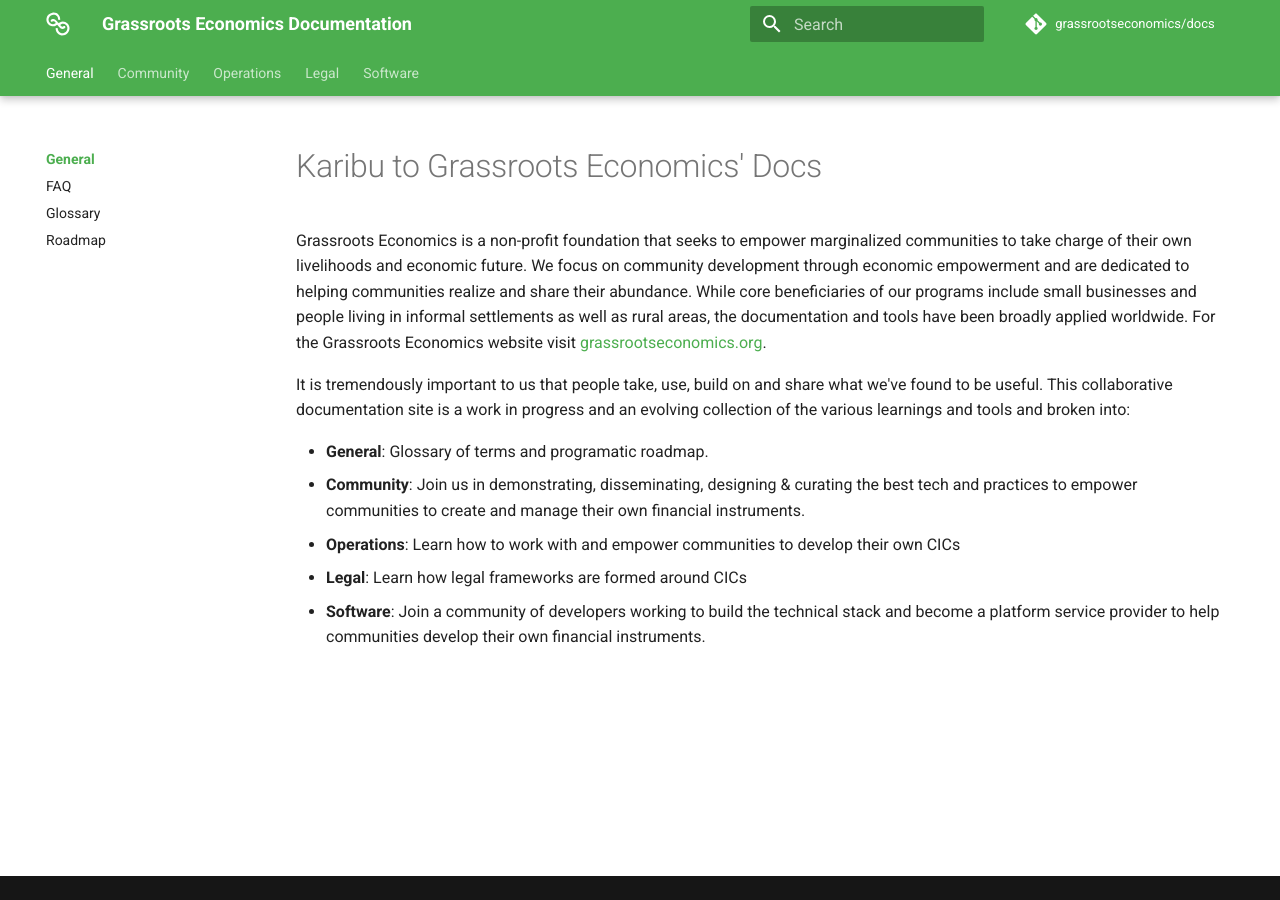
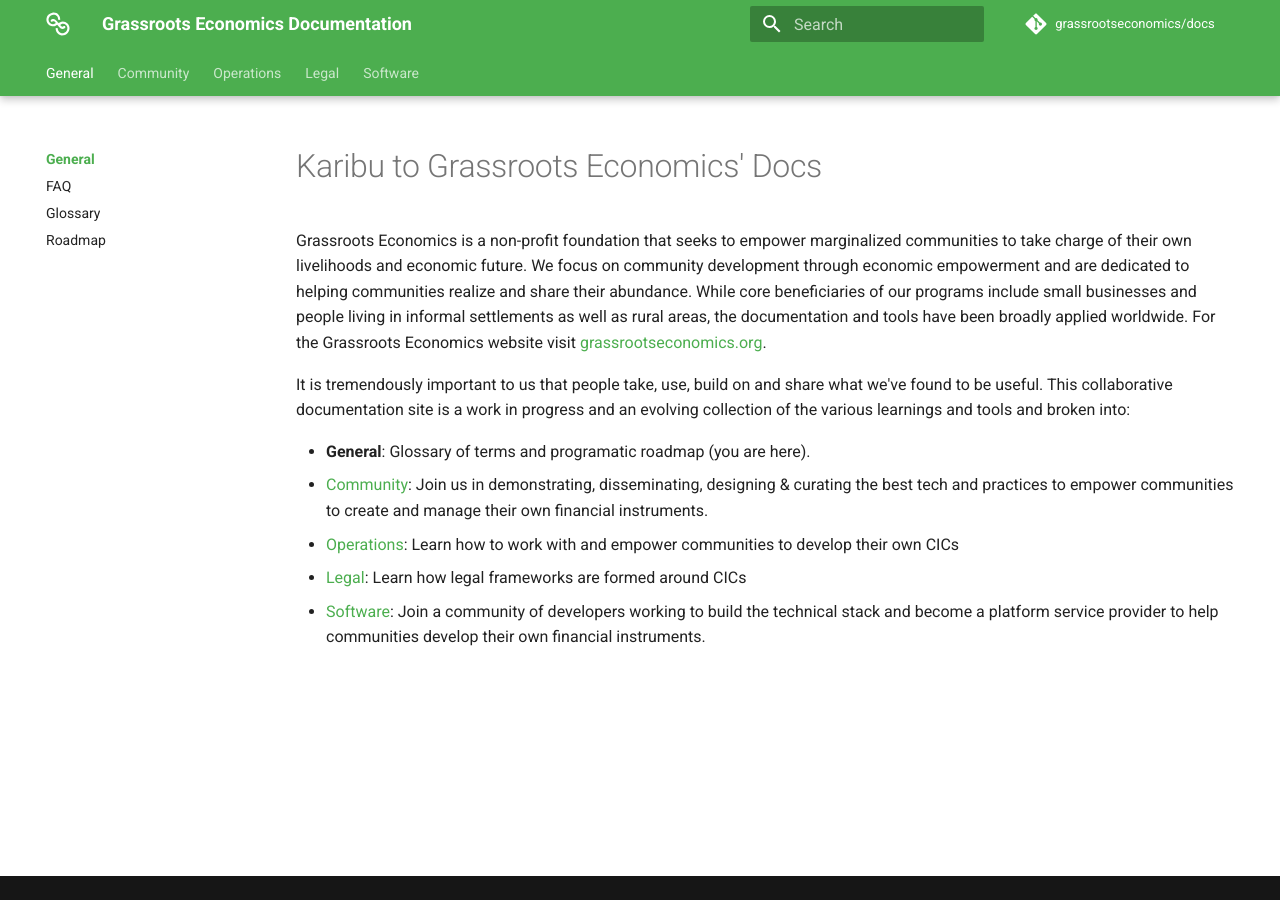
Before and after one commit to grassrootseconomics/docs.grassecon.org, an MkDocs documentation site: the page built from docs/index.md, in a window 1280 px wide. Built offline with MkDocs 1.6.1 and Material for MkDocs 9.7.7, drawn with Linux system fonts in a browser that asks for light colours; comment, search, counter and statistics services are not loaded.

Commit message:
legal index and data clean

```diff
--- a/docs/index.md
+++ b/docs/index.md
@@ -4,8 +4,8 @@
 
 It is tremendously important to us that people take, use, build on and share what we've found to be useful. This collaborative documentation site is a work in progress and an evolving collection of the various learnings and tools and broken into:
 
-* **General**: Glossary of terms and programatic roadmap.
-* **Community**: Join us in demonstrating, disseminating, designing & curating the best tech and practices to empower communities to create and manage their own financial instruments.
-* **Operations**: Learn how to work with and empower communities to develop their own CICs
-* **Legal**: Learn how legal frameworks are formed around CICs
-* **Software**: Join a community of developers working to build the technical stack and become a platform service provider to help communities develop their own financial instruments.
+* **General**: Glossary of terms and programatic roadmap (you are here).
+* [Community](/community/): Join us in demonstrating, disseminating, designing & curating the best tech and practices to empower communities to create and manage their own financial instruments.
+* [Operations](/operations/): Learn how to work with and empower communities to develop their own CICs
+* [Legal](/legal/): Learn how legal frameworks are formed around CICs
+* [Software](/software/): Join a community of developers working to build the technical stack and become a platform service provider to help communities develop their own financial instruments.
```
Also changed, not shown: docs/legal/data_policy.md (+2 -4 lines), docs/legal/index.md (+6 -7 lines).
